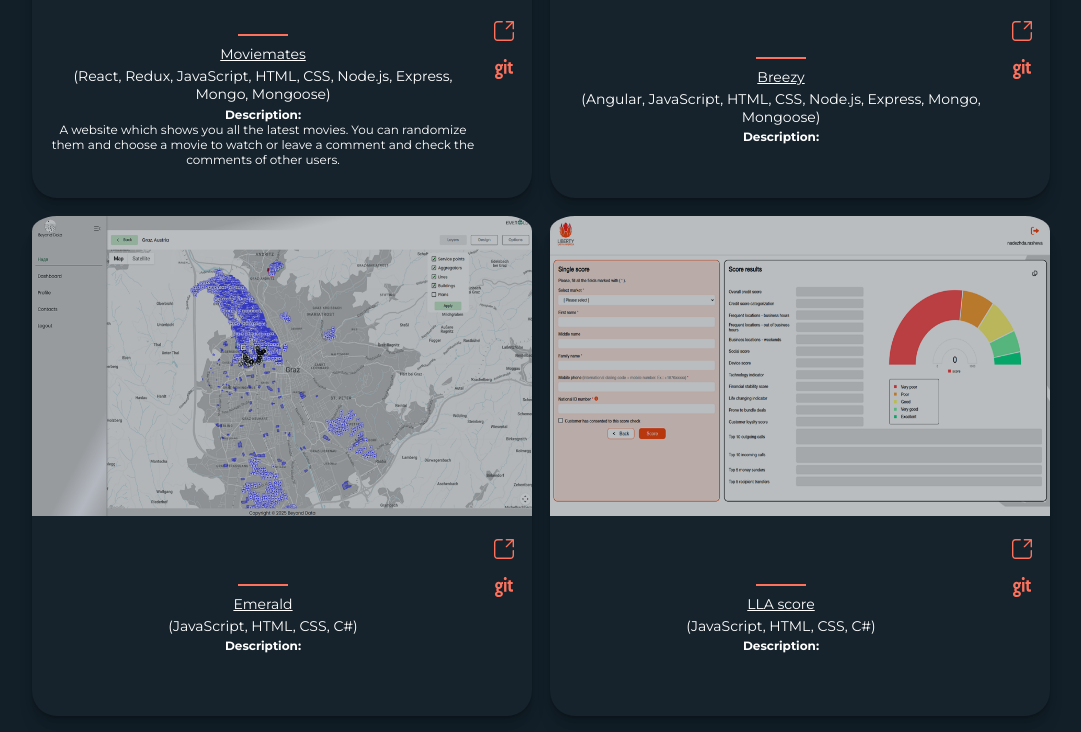
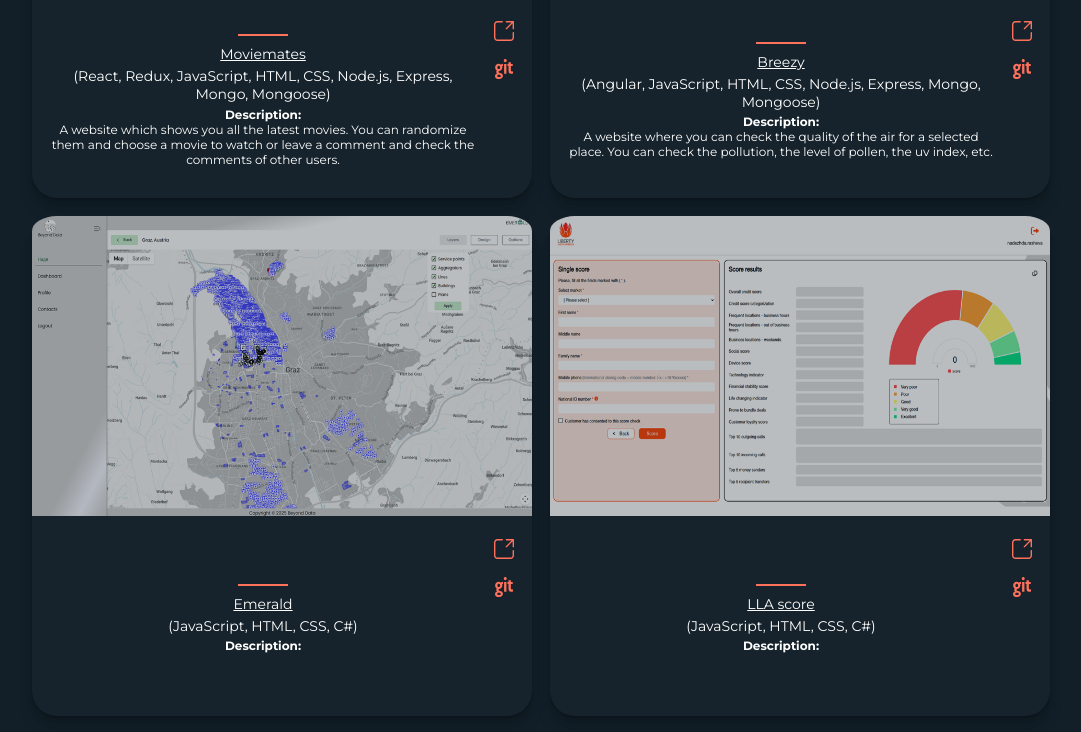
Before and after one commit to nrasheva/nadezhda-rasheva, a React (Vite) app: page / in a window 1280 px wide. Shown: the part 1547-2279 px from the top of the page, without its empty margins (99-1180 px from the left). Built offline with nearby package versions, Linux system fonts and the light colour scheme.

Commit message:
Added alt to images

```diff
--- a/src/components/Pages/Projects.jsx
+++ b/src/components/Pages/Projects.jsx
@@ -1,11 +1,11 @@
 import styles from "./Projects.module.css";
 import arrowIcon from "../../assets/arrow-down.svg";
-import moviemates from "../../assets/moviemates.png";
-import breezy from "../../assets/breezy.png";
-import emerald from "../../assets/emerald.png";
-import lla from "../../assets/lla.png";
-import sampleHub from "../../assets/sampleHub.png";
-import nrby from "../../assets/nrby.png";
+import moviemates from "../../assets/moviemates.bmp";
+import breezy from "../../assets/breezy.bmp";
+import emerald from "../../assets/emerald.bmp";
+import lla from "../../assets/lla.bmp";
+import sampleHub from "../../assets/sampleHub.bmp";
+import nrby from "../../assets/nrby.bmp";
 import { Card } from "../UI/Card";
 import { useRef, useState } from "react";
 
@@ -16,6 +16,7 @@ const projects = [
     description:
       "A website which shows you all the latest movies. You can randomize them and choose a movie to watch or leave a comment and check the comments of other users.",
     src: moviemates,
+    alt: "moviemates",
     liveUrl: "https://moviemates-website.onrender.com/discover",
     repoUrl: "https://github.com/nrasheva/moviemates-website",
     apiRepoUrl: "https://github.com/nrasheva/moviemates-api",
@@ -23,7 +24,9 @@ const projects = [
   {
     title: "Breezy",
     tech: "(Angular, JavaScript, HTML, CSS, Node.js, Express, Mongo, Mongoose)",
+    description: "A website where you can check the quality of the air for a selected place. You can check the pollution, the level of pollen, the uv index, etc.",
     src: breezy,
+    alt: "breezy",
     liveUrl: "https://breezy-website.onrender.com/#/air-quality",
     repoUrl: "https://github.com/nrasheva/breezy-website",
     apiRepoUrl: "https://github.com/nrasheva/breezy-api",
@@ -32,24 +35,28 @@ const projects = [
     title: "Emerald",
     tech: "(JavaScript, HTML, CSS, C#)",
     src: emerald,
+    alt: "emerald",
     liveUrl: "https://emerald.beyonddata.bg/",
   },
   {
     title: "LLA score",
     tech: "(JavaScript, HTML, CSS, C#)",
     src: lla,
+    alt: "lla",
     liveUrl: "https://llascore.beyonddata.bg/",
   },
   {
     title: "SampleHub",
     tech: "(JavaScript, HTML, CSS, C#)",
     src: sampleHub,
+    alt: "sampleHub",
     liveUrl: "https://samplehub.ie/",
   },
   {
     title: "Nrby",
     tech: "(JavaScript, HTML, CSS, C#)",
     src: nrby,
+    alt: "nrby",
     liveUrl: "https://linkdev.nrby.com/",
   },
 ];
@@ -83,13 +90,14 @@ export const Projects = () => {
         </p>
       )}
       <div ref={projectsRef} className={styles["projects-content"]}>
-        {projects.map(({ title, tech, description, src, liveUrl, repoUrl, apiRepoUrl }) => (
+        {projects.map(({ title, tech, description, src, alt, liveUrl, repoUrl, apiRepoUrl }) => (
           <Card
             key={title}
             title={title}
             text={tech}
             description={description}
             src={src}
+            alt={alt}
             onClick={() => openLink(liveUrl)}
             onClickTitle={() => openGitLink(repoUrl)}
             onClickGit={() => openGitLink(apiRepoUrl)}
--- a/src/components/UI/Card.jsx
+++ b/src/components/UI/Card.jsx
@@ -2,12 +2,12 @@ import styles from "./Card.module.css";
 import linkIcon from "../../assets/link-icon.svg";
 import gitIcon from "../../assets/git-icon.svg";
 
-export const Card = ({ text, title, description, src, onClick, onClickTitle, onClickGit, className }) => {
+export const Card = ({ text, title, description, src, alt, onClick, onClickTitle, onClickGit, className }) => {
 
   return (
     <div className={`${styles["card-main"]} ${className || ""}`}>
       <div className={styles["card-image"]}>
-        <img src={src} />
+        <img src={src} alt={alt}/>
       </div>
       <div className={styles["card-description"]}>
         <div className={styles["card-text"]}>
```
